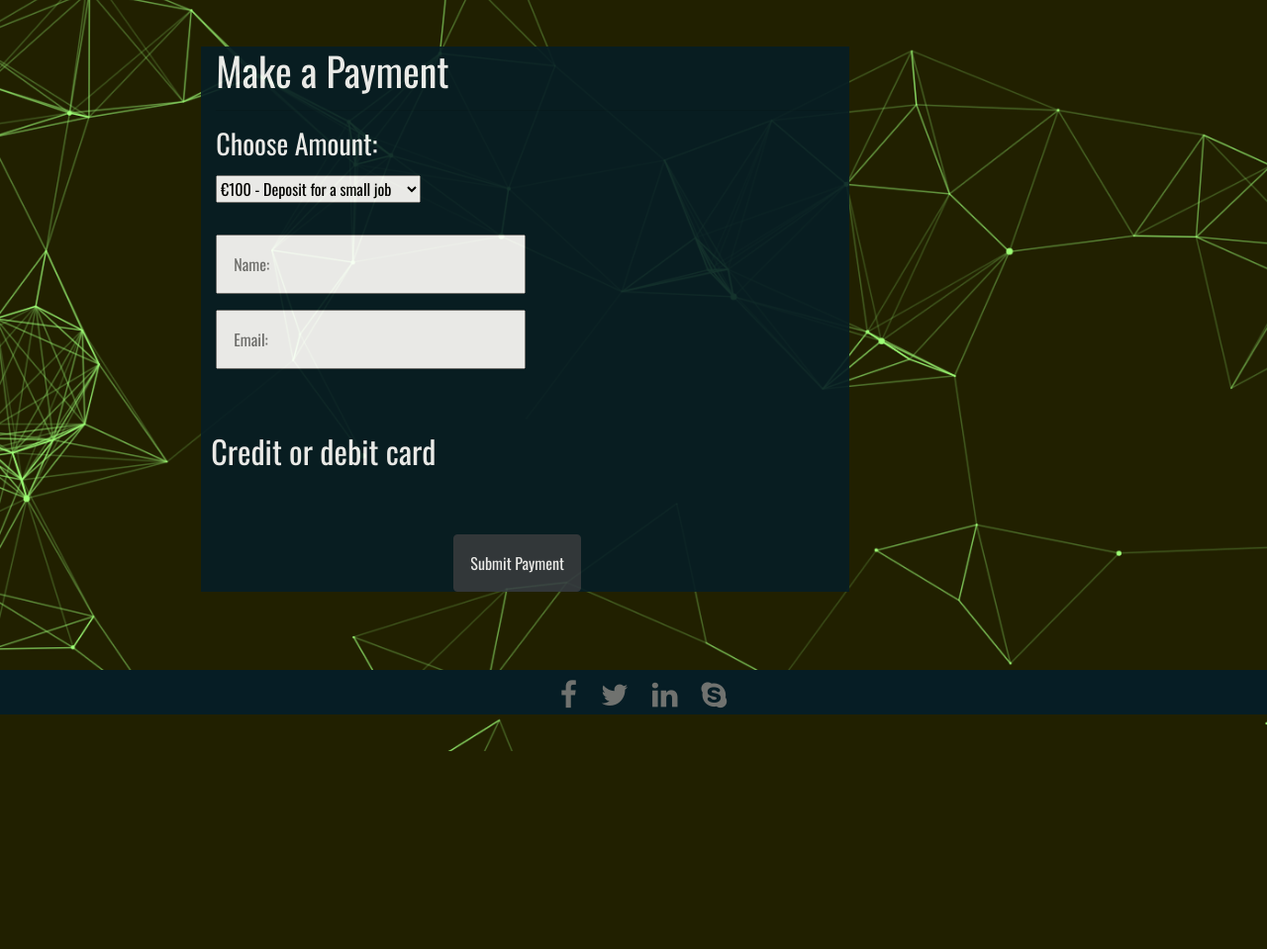
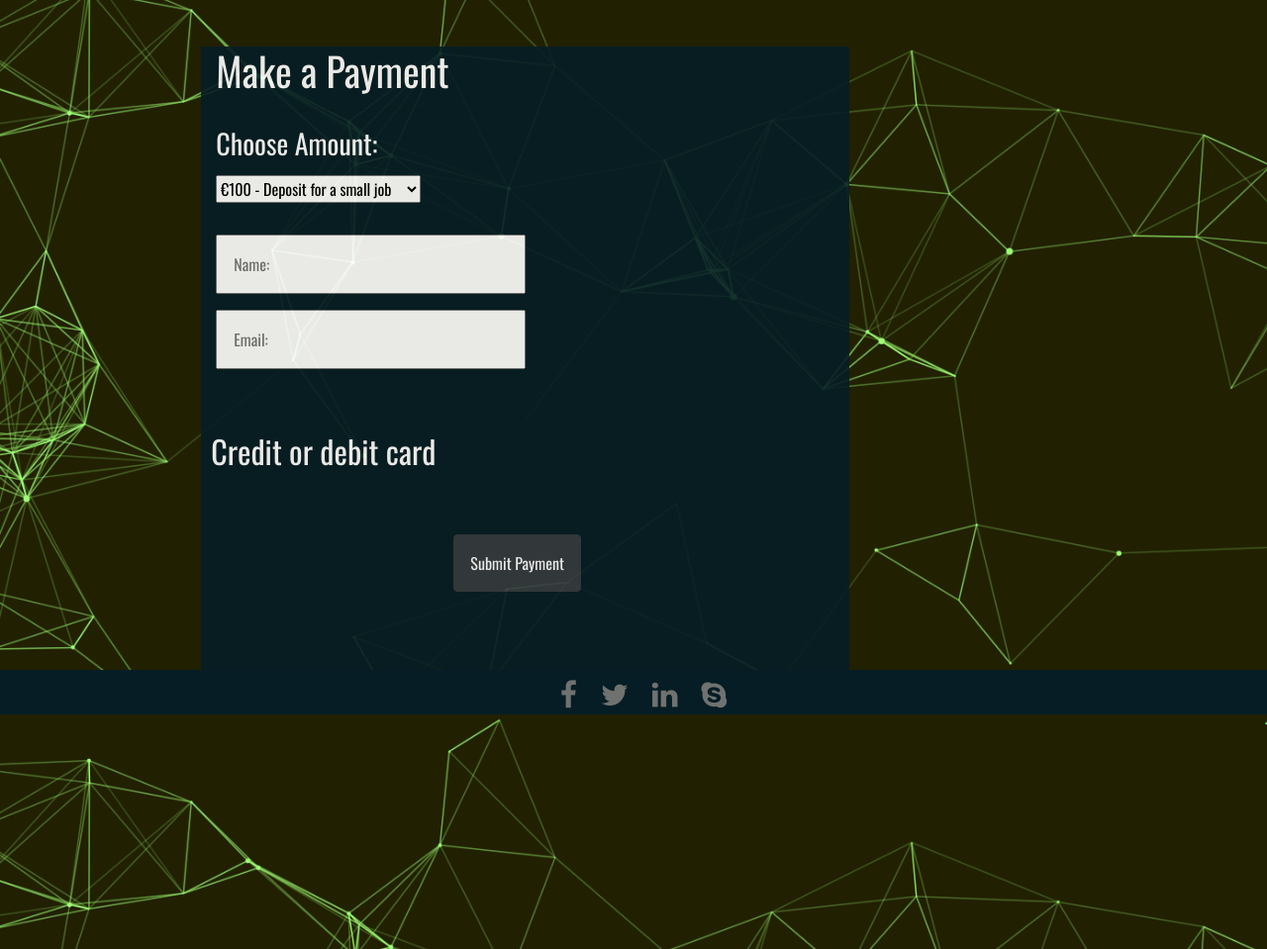
Before and after one commit to jackcrosbie/p5-graphic-design-project, a Django app: page /payments/payments/ in a window 1280 px wide. Shown: the part 78-1037 px from the top of the page at 99% size. Before the commit the page ends 837 px from the top, so only its background shows below. Run offline with Django 4.2, Linux system fonts and the light colour scheme; some libraries are stand-ins or nearby versions.

Commit message:
edited fullpage class to adjust height to stop fixed footer covering page content

```diff
--- a/static/css/base.css
+++ b/static/css/base.css
@@ -12,7 +12,7 @@ body {
 
 .full-page {
     position: relative;
-    height: 95vh;
+    height: 120vh;
 }
 
 .background-color {
```
